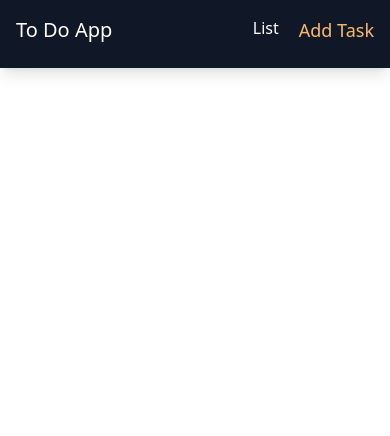
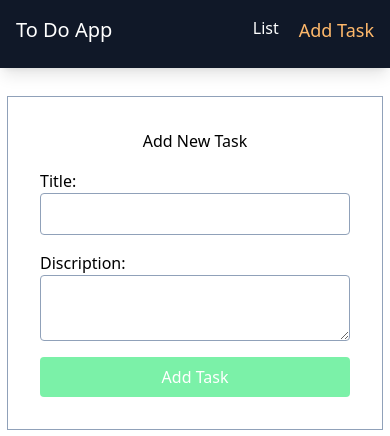
Before and after one commit to dharmendrachauhan-dev/To-Do-App, a React (Vite) app in the folder Frontend toDoApp/: page /add in a window 390 px wide. Shown: the top 436 px of the page. Built offline with nearby package versions, Linux system fonts and the light colour scheme.

Commit message:
add responsive form

```diff
--- a/Frontend toDoApp/src/components/AddTask/AddTask.jsx
+++ b/Frontend toDoApp/src/components/AddTask/AddTask.jsx
@@ -4,7 +4,30 @@ function AddTask() {
   return (
     <>
       <form action="">
-
+        <div className="p-7 max-h-screen flex flex-col items-center justify-center">
+          <div className="border border-slate-400 shadow-slate-300 p-8 flex flex-col gap-4 max-w-md">
+            <h1 className="text-center">Add New Task</h1>
+            <div className="flex flex-col">
+              <label htmlFor="title">Title:</label>
+              <input
+                type="text"
+                className="border border-slate-400 rounded px-2 py-2"
+              />
+            </div>
+            <div className="flex flex-col">
+              <label htmlFor="discription">Discription:</label>
+              <textarea
+                name=""
+                id=""
+                cols="30"
+                className="border border-slate-400 rounded px-2 py-2"
+              ></textarea>
+            </div>
+            <button className="bg-green-300 w-full cursor-pointer py-2 rounded font-medium text-white">
+              Add Task
+            </button>
+          </div>
+        </div>
       </form>
     </>
   );
```
